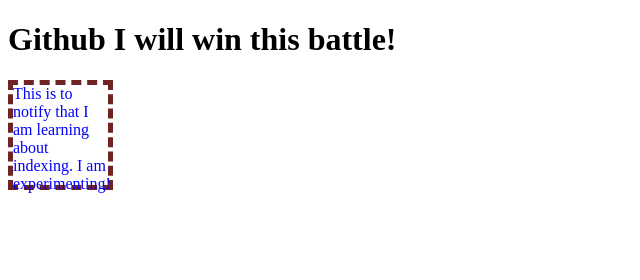
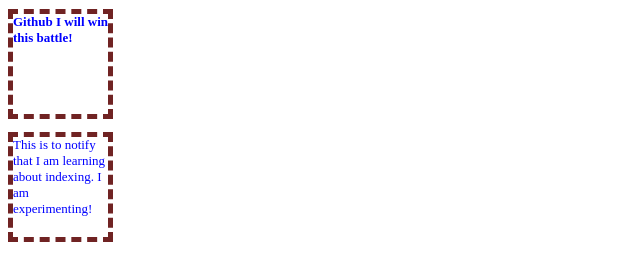
Before and after one commit to abhifuyal244/Pushpractise11, a plain HTML site: page index.html in a window 1280 px wide. Shown: the whole page, without its empty margins (0-640 px from the left). Drawn offline with Linux system fonts and the light colour scheme.

Commit message:
I edited the font size

```diff
--- a/index.html
+++ b/index.html
@@ -6,11 +6,13 @@
     <meta name="viewport" content="width=device-width, initial-scale=1.0">
     <title>indexing</title>
     <style>
-        p {
+        p,
+        h1 {
             color: blue;
             width: 95px;
             height: 100px;
             border: 5px dashed rgb(112, 35, 35);
+            font-size: small;
         }
     </style>
 </head>
```
